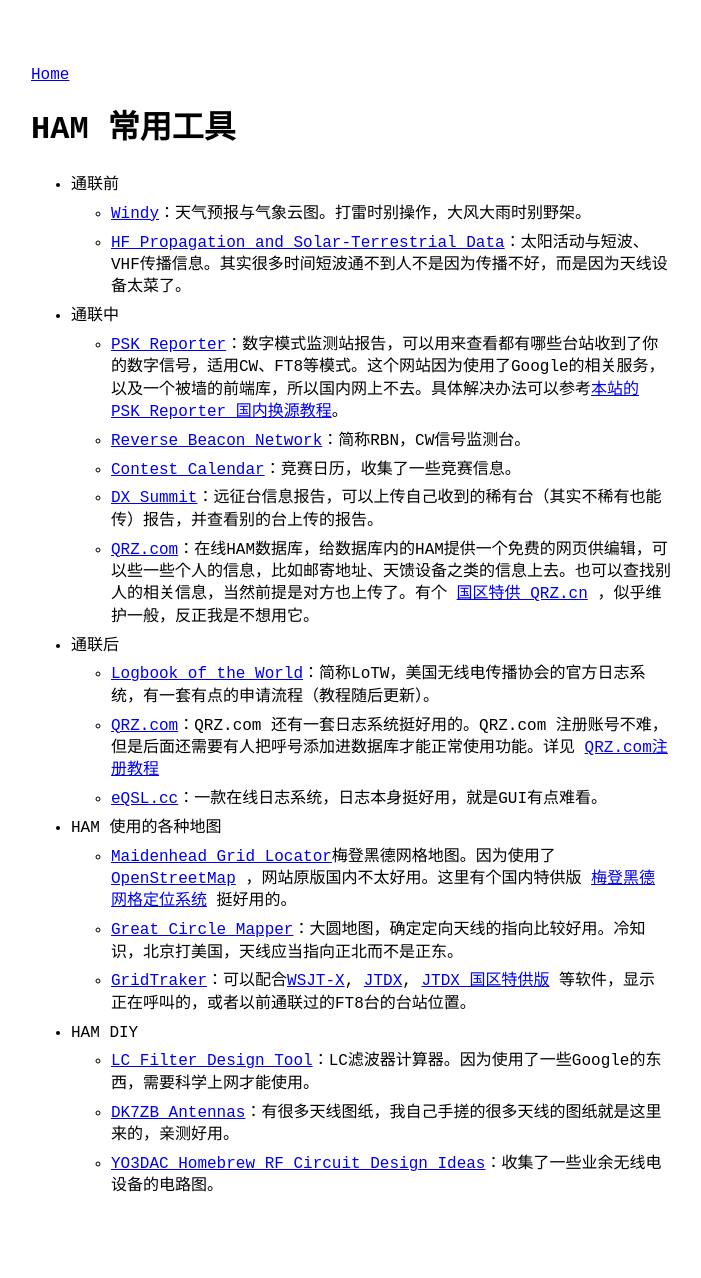
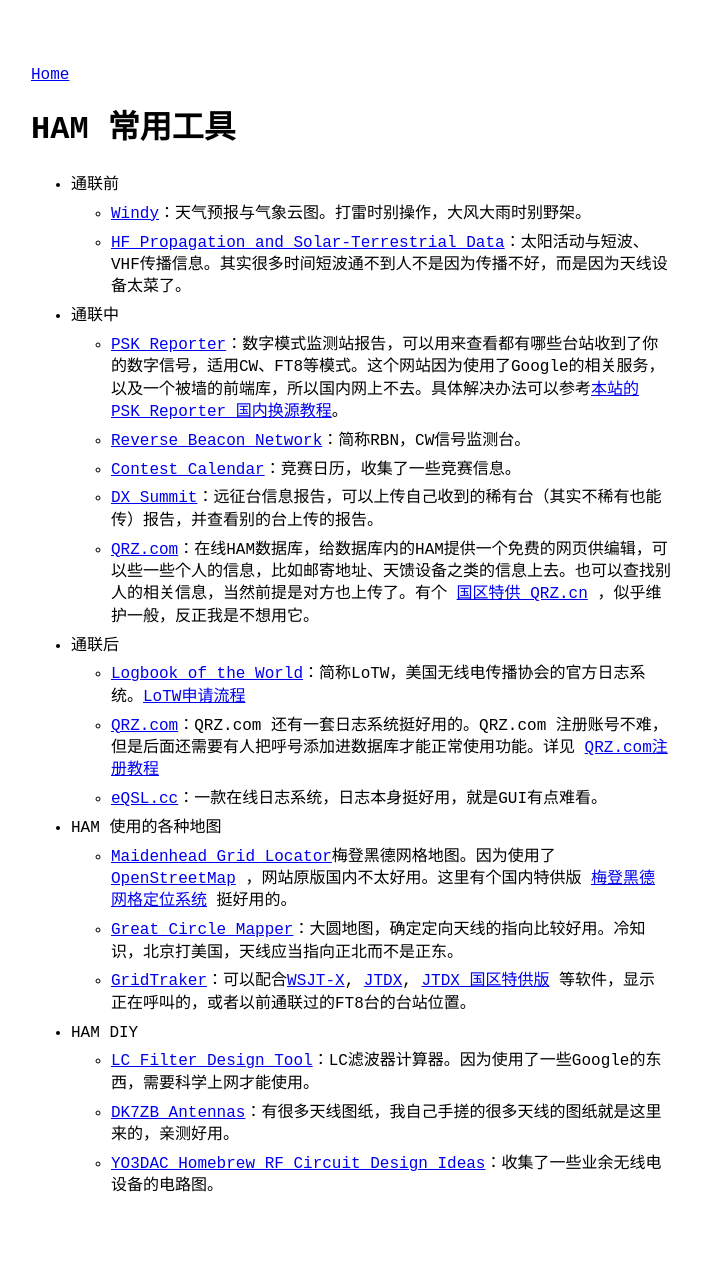
Before and after one commit to Yurihou/yurihou.github.io, a Jekyll site: the page built from hamtools_cn.md, in a window 1280 px wide. Shown: the whole page, without its empty margins (289-990 px from the left). Built offline with Jekyll 4.4.1, drawn with Linux system fonts in a browser that asks for light colours.

Commit message:
Update hamtools_cn.md

```diff
--- a/hamtools_cn.md
+++ b/hamtools_cn.md
@@ -13,7 +13,7 @@ title: HAM 常用工具
   - [DX Summit](http://www.dxsummit.fi/)：远征台信息报告，可以上传自己收到的稀有台（其实不稀有也能传）报告，并查看别的台上传的报告。
   - [QRZ.com](https://www.qrz.com/)：在线HAM数据库，给数据库内的HAM提供一个免费的网页供编辑，可以些一些个人的信息，比如邮寄地址、天馈设备之类的信息上去。也可以查找别人的相关信息，当然前提是对方也上传了。有个 [国区特供 QRZ.cn](http://www.qrz.cn/) ，似乎维护一般，反正我是不想用它。
 - 通联后
-  - [Logbook of the World](https://lotw.arrl.org/)：简称LoTW，美国无线电传播协会的官方日志系统，有一套有点的申请流程（教程随后更新）。
+  - [Logbook of the World](https://lotw.arrl.org/)：简称LoTW，美国无线电传播协会的官方日志系统。[LoTW申请流程](https://www.bilibili.com/read/cv21069343/)
   - [QRZ.com](https://www.qrz.com/)：QRZ.com 还有一套日志系统挺好用的。QRZ.com 注册账号不难，但是后面还需要有人把呼号添加进数据库才能正常使用功能。详见 [QRZ.com注册教程](https://yurihou.github.io/2023/12/18/QRZ.com-%E7%BD%91%E7%AB%99%E6%B3%A8%E5%86%8C%E6%8C%87%E5%8D%97.html)
   - [eQSL.cc](https://www.eqsl.cc/)：一款在线日志系统，日志本身挺好用，就是GUI有点难看。
 - HAM 使用的各种地图
```
